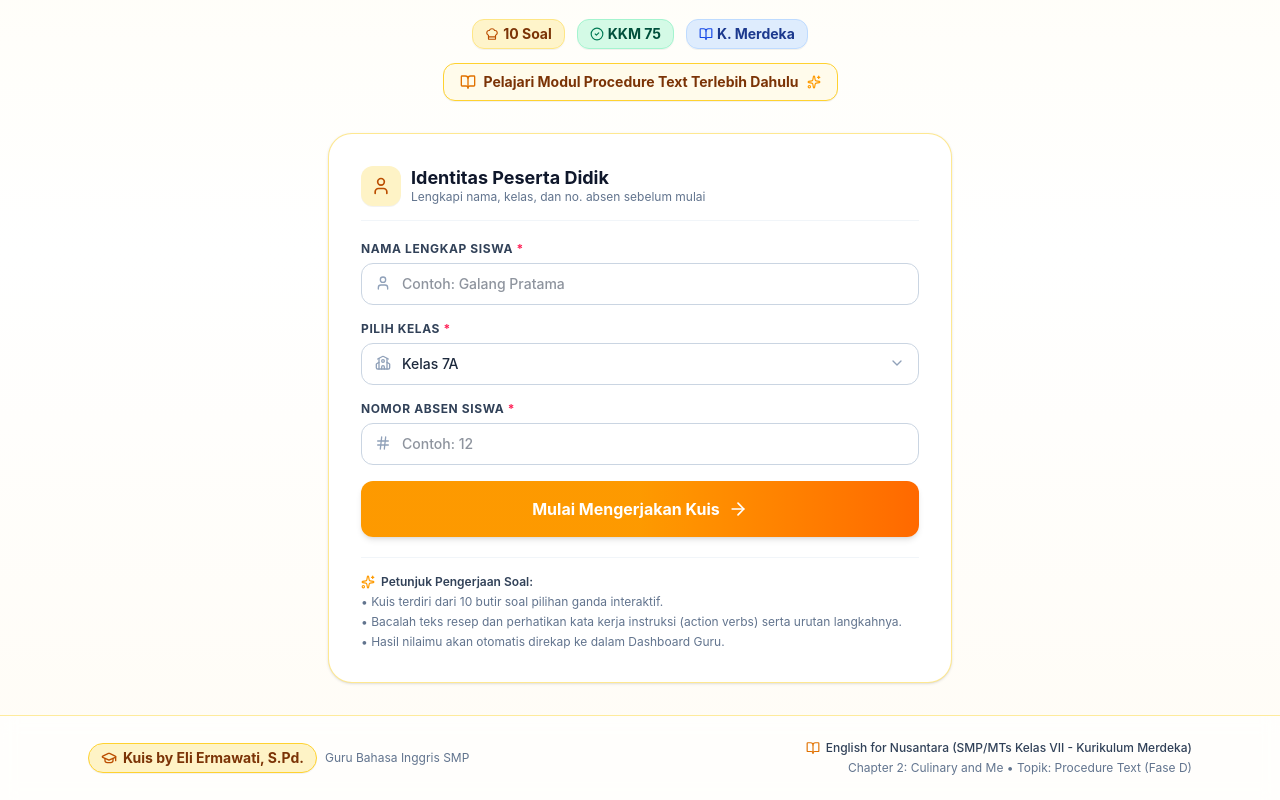
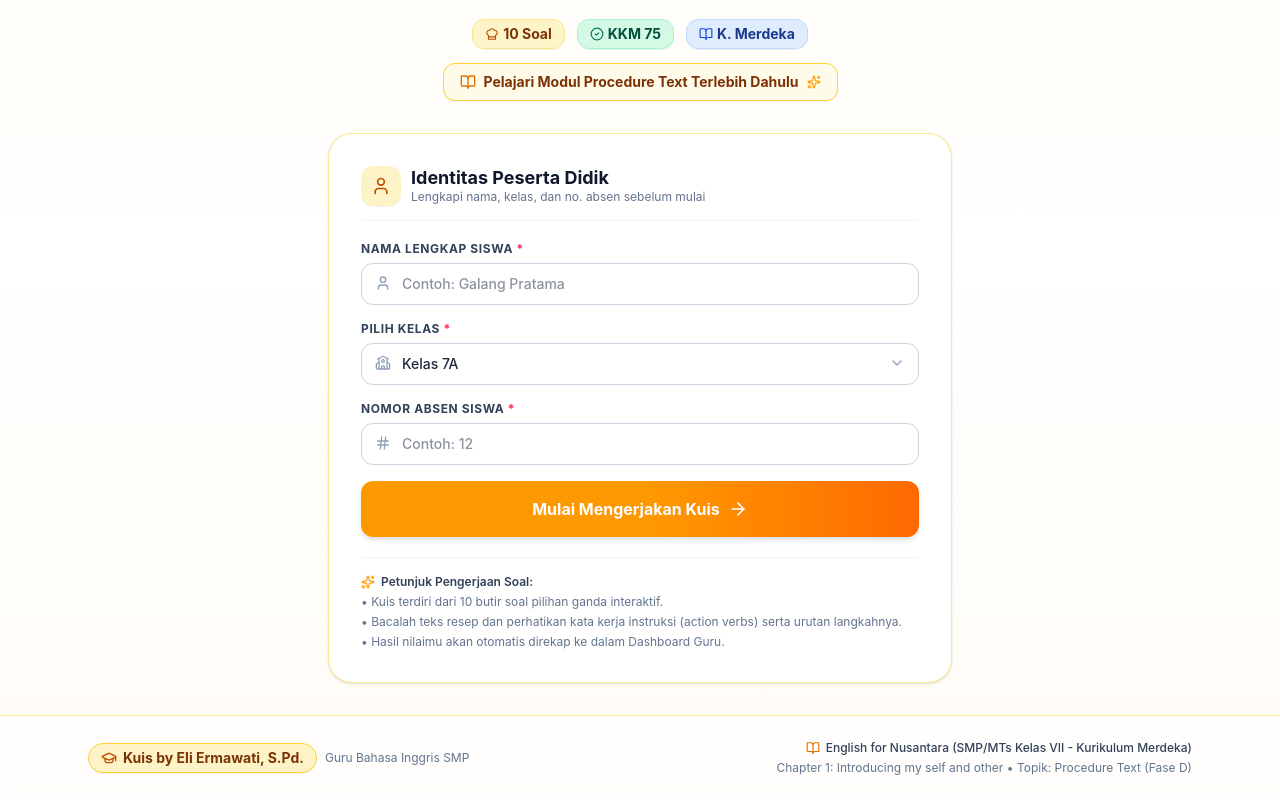
Before and after one commit to akhmaderw4n/English-quis, a React (Vite) app: page / in a window 1280 px wide. Shown: the part 294-1094 px from the top of the page. Built offline with nearby package versions, Linux system fonts and the light colour scheme; no server answers; the database is empty.

Commit message:
fix: update quiz chapter metadata
Correct the chapter reference in quiz metadata and footer to align with the curriculum for "Introducing Myself and Others".

```diff
--- a/src/components/Footer.tsx
+++ b/src/components/Footer.tsx
@@ -24,7 +24,7 @@ export const Footer: React.FC = () => {
             <span>{QUIZ_METADATA.textbook}</span>
           </div>
           <div>
-            <span>Chapter 2: Culinary and Me &bull; Topik: Procedure Text (Fase D)</span>
+            <span>Chapter 1: Introducing my self and other &bull; Topik: Procedure Text (Fase D)</span>
           </div>
         </div>
       </div>
--- a/src/data/quizData.ts
+++ b/src/data/quizData.ts
@@ -3,7 +3,7 @@ import { Question, QuizSubmission, ProcedureTextConfig, ProcedureTextRecipe } fr
 export const QUIZ_METADATA = {
   title: 'Interactive English Quiz: Introducing My self and other',
   topic: 'Introducing Myself & Others / Procedure Text (Culinary and Me)',
-  chapter: 'Chapter 2: Culinary and Me & Chapter 1',
+  chapter: 'Chapter 1: Introducing my self and other',
   unit: 'Unit 3: A Secret Recipe & Self Introduction',
   textbook: 'English for Nusantara (SMP/MTs Kelas VII - Kurikulum Merdeka)',
   branding: 'Kuis by Eli Ermawati, S.Pd.',
```
